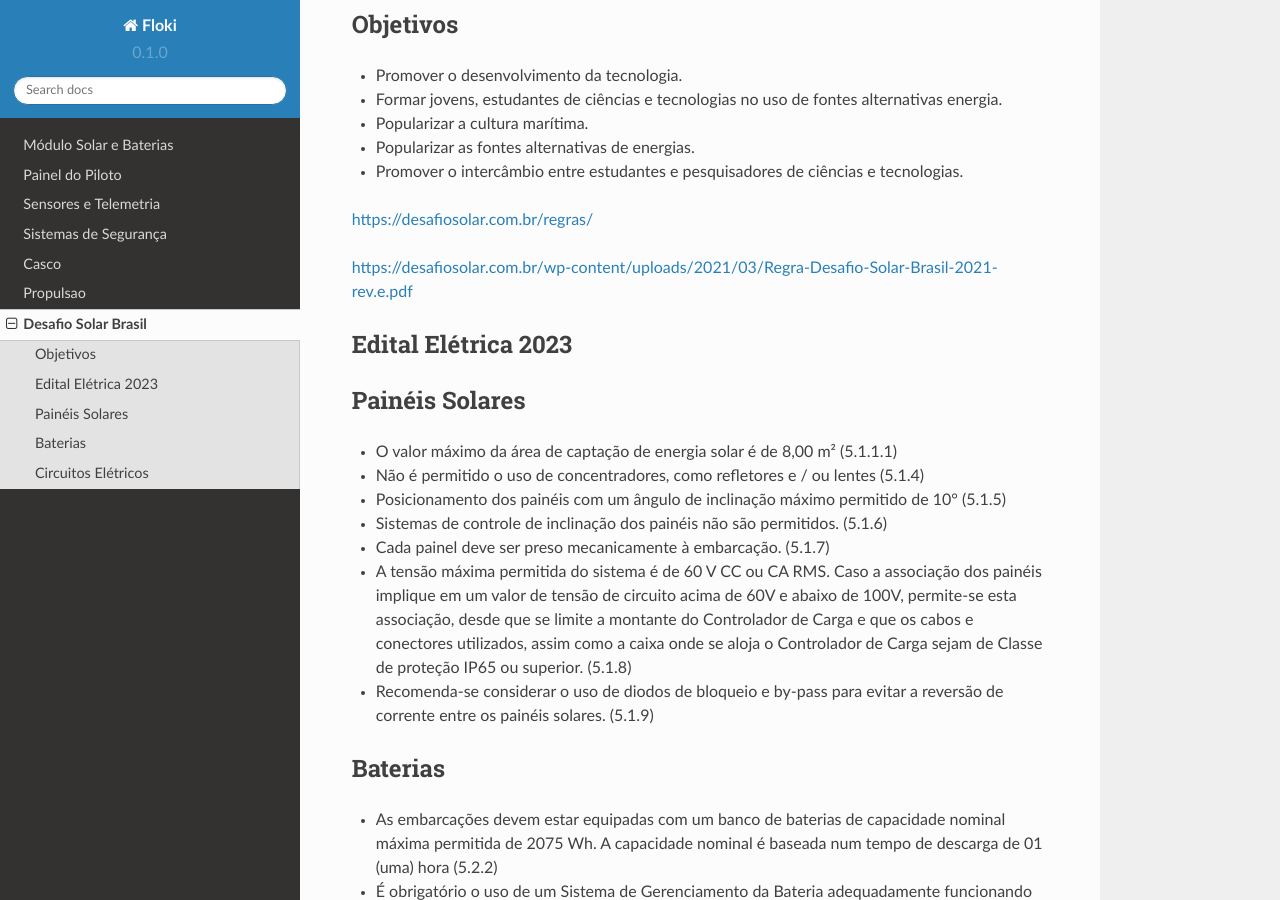
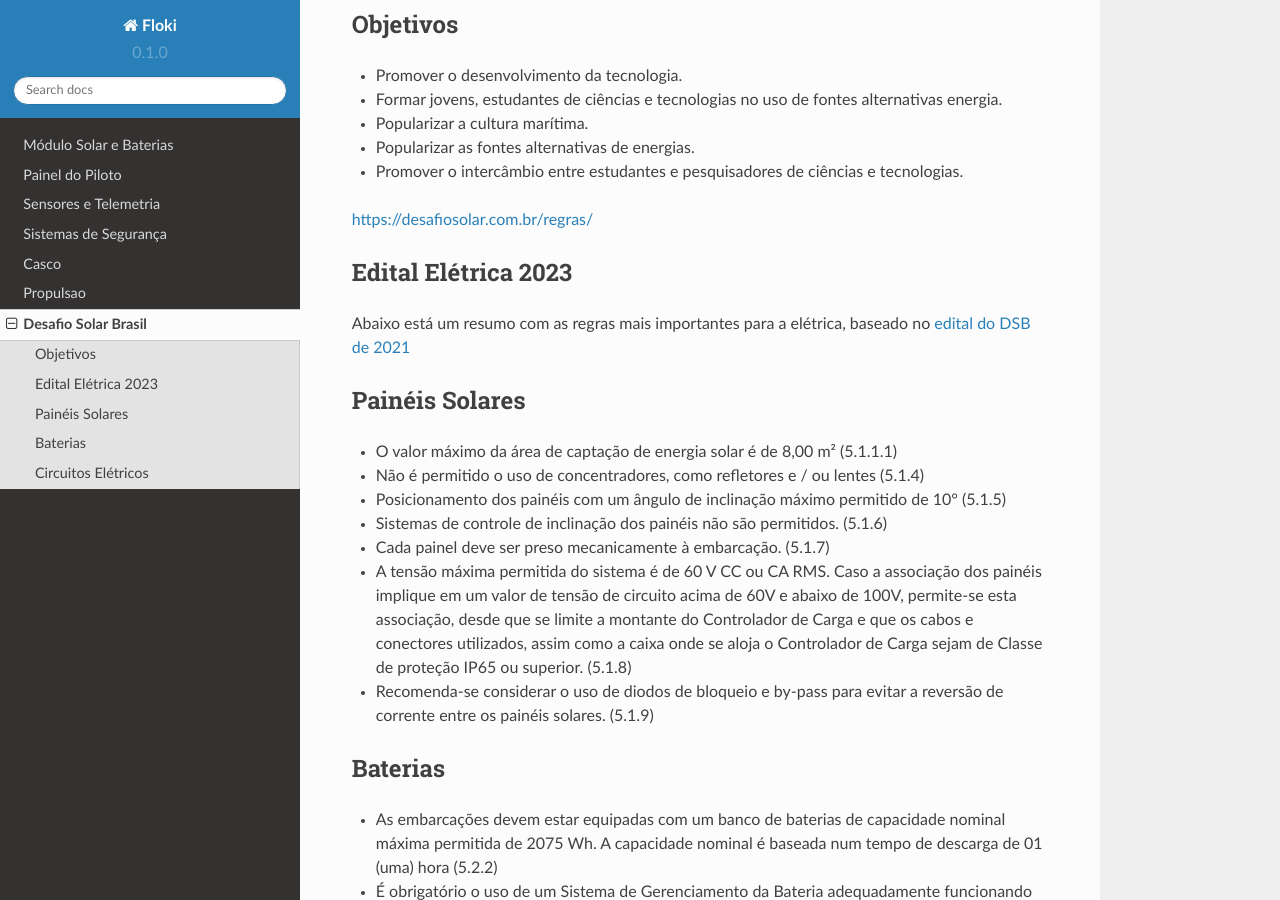
Before and after one commit to polinautico/RTD-Floki, a Sphinx documentation site: the page built from docs/source/DSB.rst, in a window 1280 px wide and 900 px high, scrolled down 752 px. Built offline with Sphinx 7.4.7 and the Read the Docs theme 2.0.0, drawn with Linux system fonts in a browser that asks for light colours.

Commit message:
Correção do link do edital

```diff
--- a/docs/source/DSB.rst
+++ b/docs/source/DSB.rst
@@ -29,12 +29,12 @@
 https://desafiosolar.com.br/regras/
 
 
-https://desafiosolar.com.br/wp-content/uploads/2021/03/Regra-Desafio-Solar-Brasil-2021-rev.e.pdf
-
 .. _edital eletrica:
 
 Edital Elétrica 2023
 ----
+
+Abaixo está um resumo com as regras mais importantes para a elétrica, baseado no `edital do DSB de 2021 <https://desafiosolar.com.br/wp-content/uploads/2021/03/Regra-Desafio-Solar-Brasil-2021-rev.e.pdf>`_
 
 Painéis Solares
 ------
```
